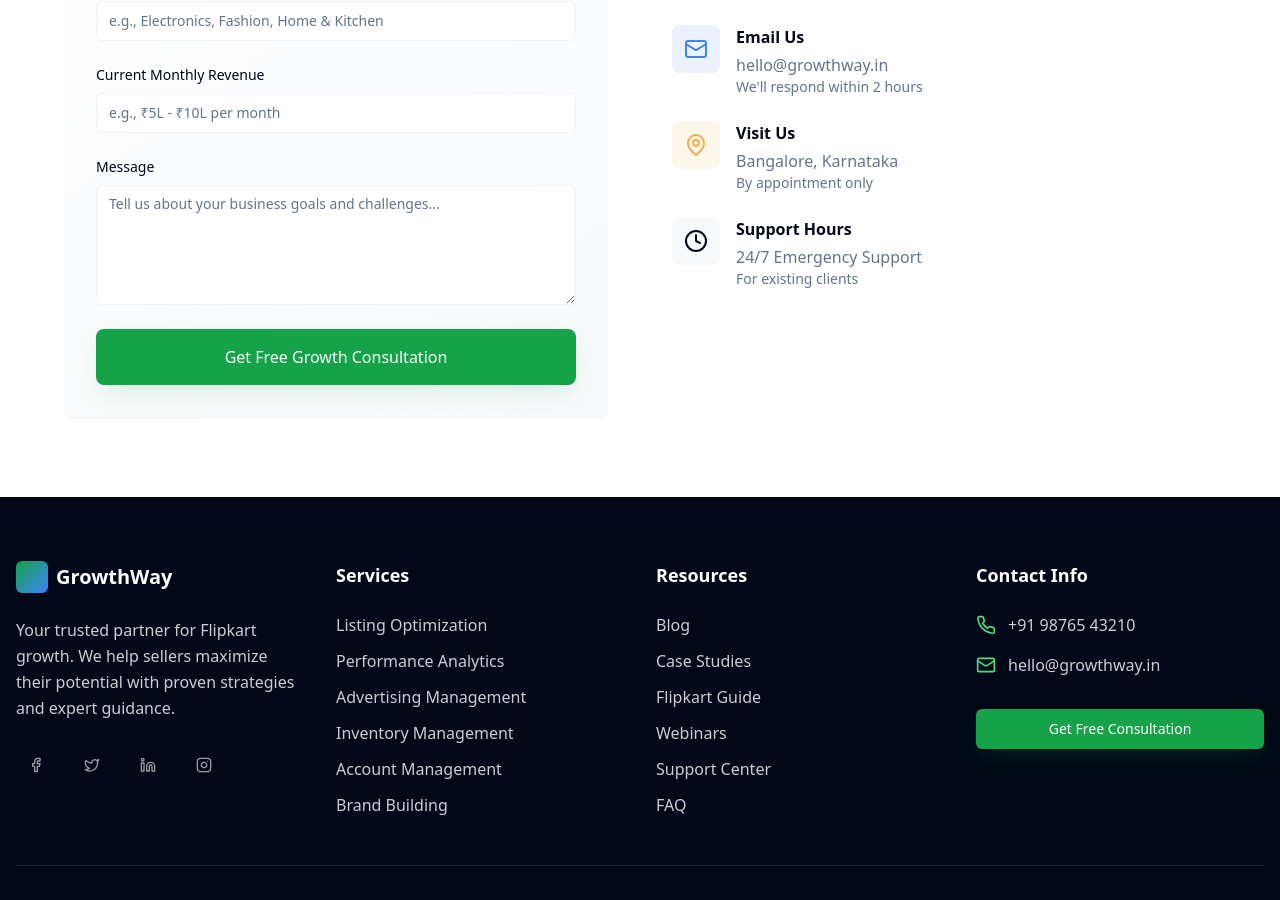
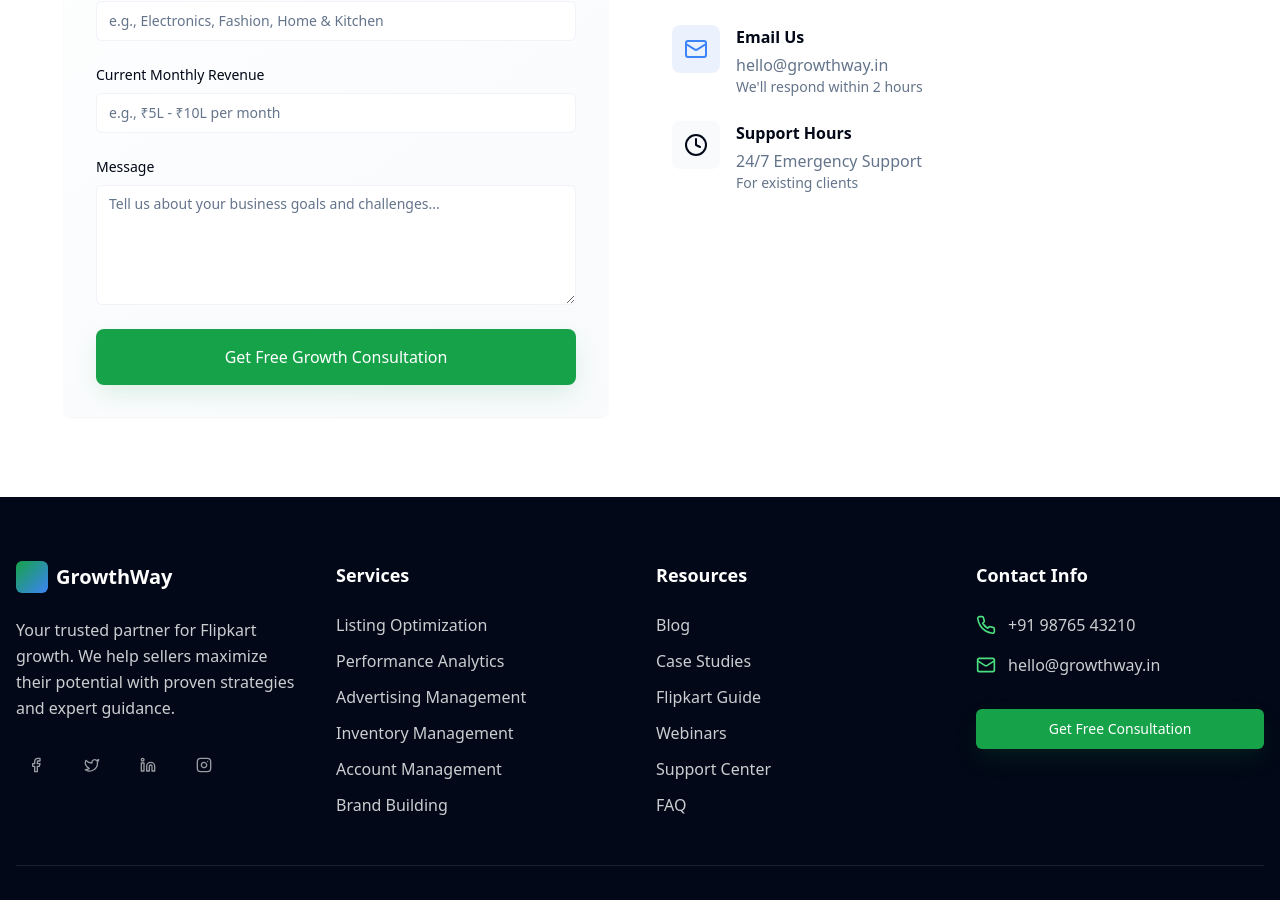
Before and after one commit to Yashsuthar202/growthway-landing-hub, a React (Vite) app: page / in a window 1280 px wide. Shown: the part 3630-4530 px from the top of the page. Built offline with nearby package versions, Linux system fonts and the light colour scheme.

Commit message:
Remove "Visit Us" section
Removed the "Visit Us" section from the bottom of the landing page.

```diff
--- a/src/components/landing/Contact.tsx
+++ b/src/components/landing/Contact.tsx
@@ -2,7 +2,7 @@ import { Button } from "@/components/ui/enhanced-button"
 import { Card } from "@/components/ui/card"
 import { Input } from "@/components/ui/input"
 import { Textarea } from "@/components/ui/textarea"
-import { Phone, Mail, MapPin, Clock } from "lucide-react"
+import { Phone, Mail, Clock } from "lucide-react"
 
 const Contact = () => {
   return (
@@ -93,16 +93,6 @@ const Contact = () => {
                 </div>
               </div>
 
-              <div className="flex items-start gap-4">
-                <div className="w-12 h-12 bg-warning/10 rounded-lg flex items-center justify-center flex-shrink-0">
-                  <MapPin className="h-6 w-6 text-warning" />
-                </div>
-                <div>
-                  <h4 className="font-semibold text-foreground mb-1">Visit Us</h4>
-                  <p className="text-muted-foreground">Bangalore, Karnataka</p>
-                  <p className="text-sm text-muted-foreground">By appointment only</p>
-                </div>
-              </div>
 
               <div className="flex items-start gap-4">
                 <div className="w-12 h-12 bg-secondary/50 rounded-lg flex items-center justify-center flex-shrink-0">
```
Also changed, not shown: 1 other file (tests, documents, lock files or other folders).
